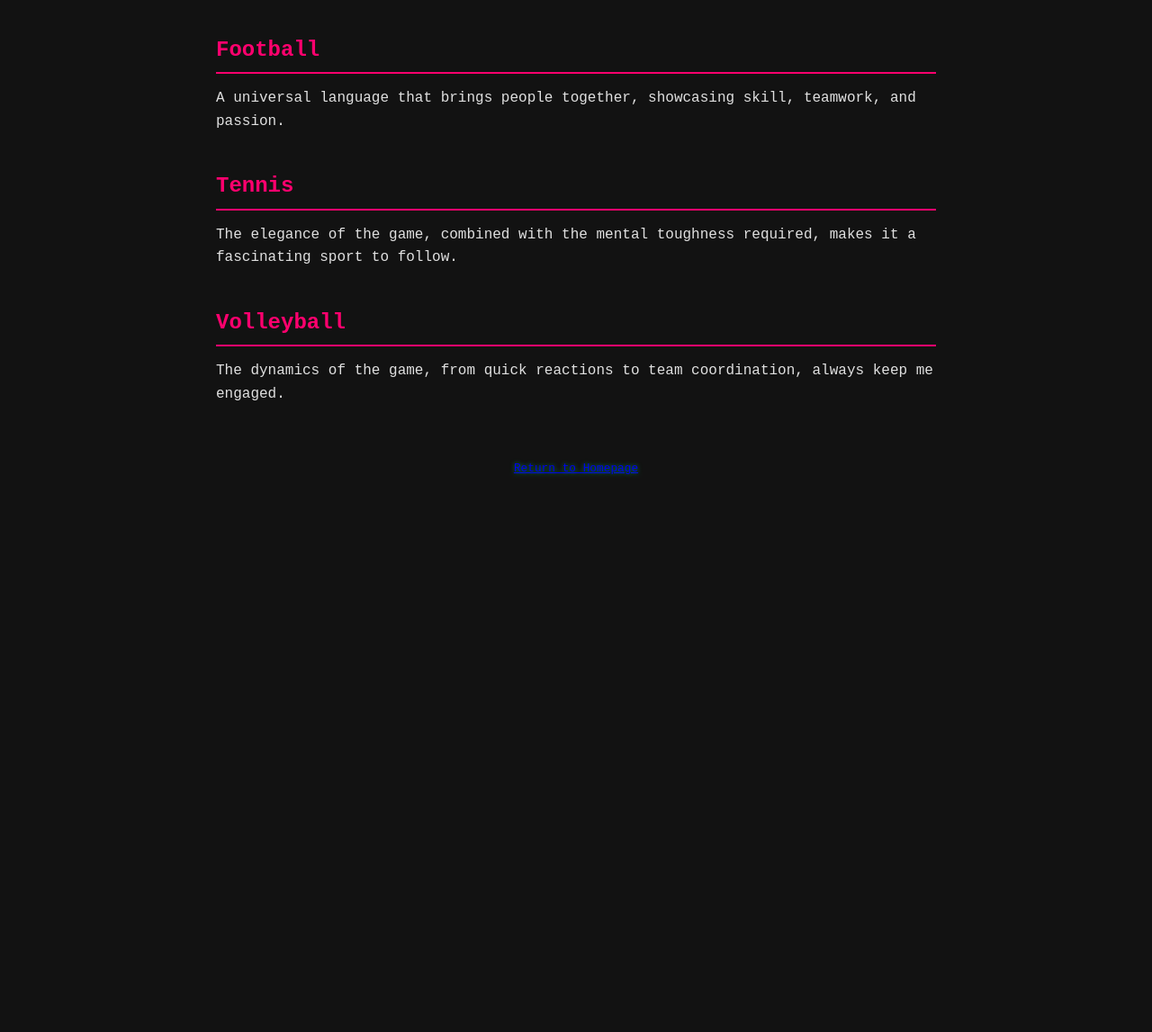
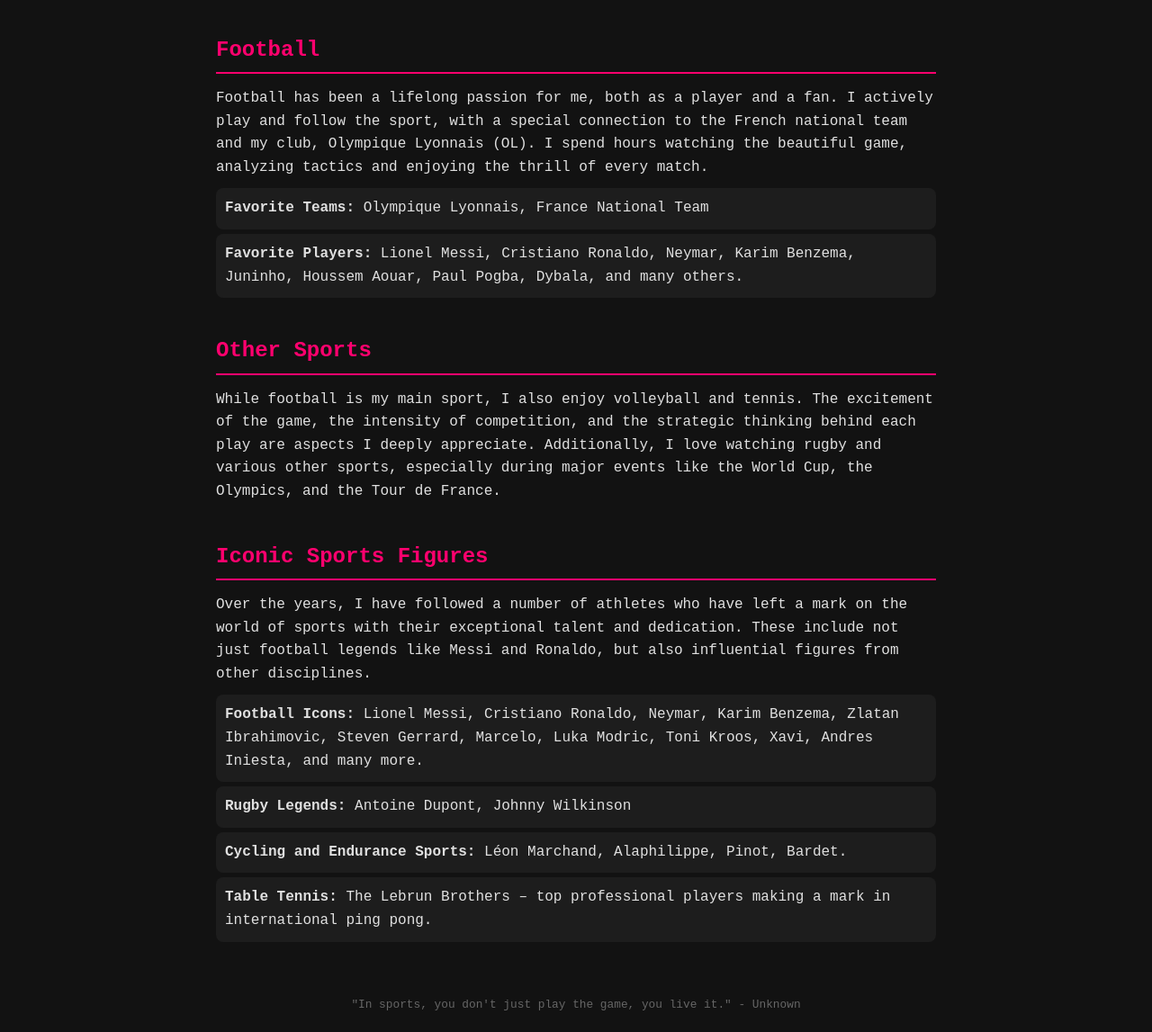
Before and after one commit to sergeenbois/Page, a plain HTML site: page sports.html in a window 1280 px wide. Shown: the part 138-1285 px from the top of the page at 90% size. Before the commit the page ends 800 px from the top, so only its background shows below. Drawn offline with Linux system fonts and the light colour scheme.

Commit message:
Update sports.html

```diff
--- a/sports.html
+++ b/sports.html
@@ -3,34 +3,51 @@
 <head>
     <meta charset="UTF-8">
     <meta name="viewport" content="width=device-width, initial-scale=1.0">
-    <title>Sports</title>
+    <title>Sports: Passion and Competitiveness</title>
     <link rel="stylesheet" href="styles.css">
 </head>
 <body>
     <header>
-        <h1>Sports</h1>
-        <p>Sports are the perfect blend of discipline, strategy, and teamwork.</p>
+        <h1>Sports: A Universe of Passion and Competition</h1>
+        <p>"The more difficult the victory, the greater the happiness in winning." - Pelé</p>
     </header>
 
-    <main>
     <section>
         <h2>Football</h2>
-            <p>A universal language that brings people together, showcasing skill, teamwork, and passion.</p>
+        <p>
+            Football has been a lifelong passion for me, both as a player and a fan. I actively play and follow the sport, with a special connection to the French national team and my club, Olympique Lyonnais (OL).
+            I spend hours watching the beautiful game, analyzing tactics and enjoying the thrill of every match.
+        </p>
+        <ul>
+            <li><strong>Favorite Teams:</strong> Olympique Lyonnais, France National Team</li>
+            <li><strong>Favorite Players:</strong> Lionel Messi, Cristiano Ronaldo, Neymar, Karim Benzema, Juninho, Houssem Aouar, Paul Pogba, Dybala, and many others.</li>
+        </ul>
     </section>
 
     <section>
-            <h2>Tennis</h2>
-            <p>The elegance of the game, combined with the mental toughness required, makes it a fascinating sport to follow.</p>
+        <h2>Other Sports</h2>
+        <p>
+            While football is my main sport, I also enjoy volleyball and tennis. The excitement of the game, the intensity of competition, and the strategic thinking behind each play are aspects I deeply appreciate.
+            Additionally, I love watching rugby and various other sports, especially during major events like the World Cup, the Olympics, and the Tour de France.
+        </p>
     </section>
 
     <section>
-            <h2>Volleyball</h2>
-            <p>The dynamics of the game, from quick reactions to team coordination, always keep me engaged.</p>
+        <h2>Iconic Sports Figures</h2>
+        <p>
+            Over the years, I have followed a number of athletes who have left a mark on the world of sports with their exceptional talent and dedication.
+            These include not just football legends like Messi and Ronaldo, but also influential figures from other disciplines.
+        </p>
+        <ul>
+            <li><strong>Football Icons:</strong> Lionel Messi, Cristiano Ronaldo, Neymar, Karim Benzema, Zlatan Ibrahimovic, Steven Gerrard, Marcelo, Luka Modric, Toni Kroos, Xavi, Andres Iniesta, and many more.</li>
+            <li><strong>Rugby Legends:</strong> Antoine Dupont, Johnny Wilkinson</li>
+            <li><strong>Cycling and Endurance Sports:</strong> Léon Marchand, Alaphilippe, Pinot, Bardet.</li>
+            <li><strong>Table Tennis:</strong> The Lebrun Brothers – top professional players making a mark in international ping pong.</li>
+        </ul>
     </section>
-    </main>
 
     <footer>
-        <a href="index.html">Return to Homepage</a>
+        <p>"In sports, you don't just play the game, you live it." - Unknown</p>
     </footer>
 </body>
 </html>
```
Lines whose indentation alone changed are shown as unchanged.
